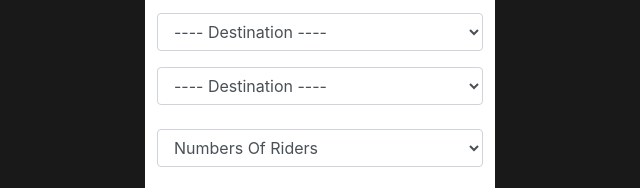
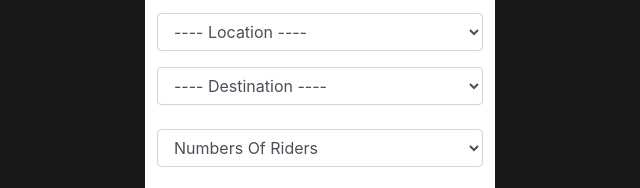
Before and after one commit to kay-sys/Go-Ride, a plain HTML site: page dashboard/join.html in a window 1280 px wide. Shown: the part 421-609 px from the top of the page, 320-960 px from the left. Drawn offline with nearby package versions, Linux system fonts and the light colour scheme; some packages are replaced by stand-ins of ours; a script that the page names is missing; files whose address does not match are found by name.

Commit message:
Update join.html

```diff
--- a/dashboard/join.html
+++ b/dashboard/join.html
@@ -104,7 +104,7 @@
                 <div class="form-area steps mt-4">
                     <img src="../img/section/ride.svg" alt="" class="txt-center img-fluid">
                     <select name="location" id="" class="form-control Destination mt-3">
-                        <option value="">---- Destination ----</option>
+                        <option value="">---- Location ----</option>
                         <option value="ANDREWS PARK">ANDREWS PARK</option>
                         <option value="ADELEKE">ADELEKE</option>
                         <option value="BUTH">BUTH</option>
```
